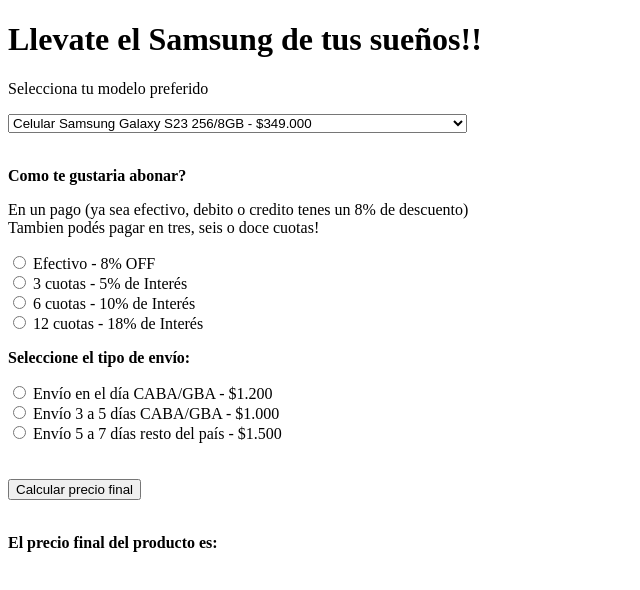
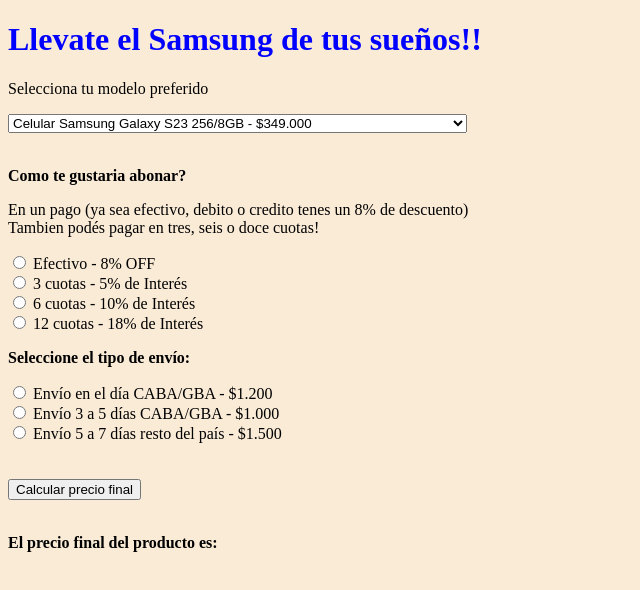
Before and after one commit to Liiodd/PreEntrega1JS, a plain HTML site: page index.html in a window 1280 px wide. Shown: the whole page, without its empty margins (0-640 px from the left). Drawn offline with Linux system fonts and the light colour scheme.

Commit message:
sumandole algo de estilo

```diff
--- /dev/null
+++ b/SCSS/style.scss
@@ -0,0 +1,10 @@
+body{
+    background-color: antiquewhite;
+}
+
+h1{
+    color: blue;
+    font-family:'Times New Roman', Times, serif;
+
+
+}
--- a/index.html
+++ b/index.html
@@ -2,6 +2,10 @@
 <html>
 <head>
 	<meta charset="UTF-8">
+
+  <meta http-equiv="X-UA-Compatible" content="IE=edge">
+  <meta name="viewport" content="width=device-width, initial-scale=1.0">
+  <link rel="stylesheet" type="text/css" href="./SCSS/style.css">
 	<title>Yo prefiero iPhone, pero Samsung es mas barato</title>
 </head>
 <body>
```
Also changed, not shown: SCSS/style.css (added), 1 other file.
